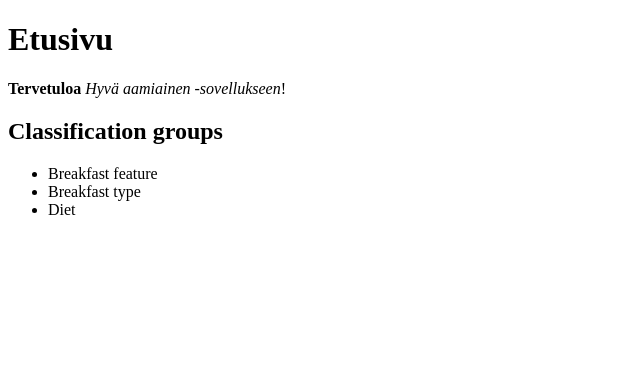
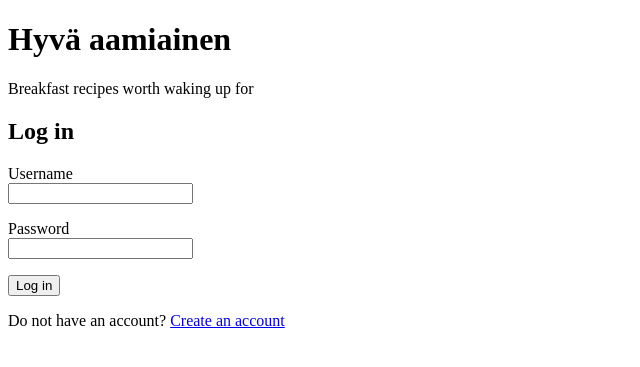
Before and after one commit to verakimo/breakfast, a Flask app: page / in a window 1280 px wide. Shown: the top 367 px of the page, without its empty margins (0-640 px from the left). Run offline with Flask 3, Linux system fonts and the light colour scheme; data comes from the database, SQL or seed files in the repository.

Commit message:
Implement user authentication
Add user registration with password hashing, input validation,
and duplicate username handling.

Add login and logout using Flask sessions and update the interface
for authenticated and unauthenticated users.

Update db.py so execute() rolls back failed SQLite transactions.
Ensure that execute() and query() always close their database
connections to prevent database locks after errors.

```diff
--- a/app.py
+++ b/app.py
@@ -1,14 +1,91 @@
+"""Flask application for the Hyvä aamiainen project."""
+
+import sqlite3
+
 from flask import Flask
-from flask import render_template
+from flask import redirect, render_template, request, session
+from werkzeug.security import check_password_hash, generate_password_hash
+
+import config
 import db
 
+
 app = Flask(__name__)
+app.secret_key = config.secret_key
+
 
 @app.route("/")
 def index():
-    groups = db.query(
-        "SELECT id, name "
-        "FROM classification_groups "
-        "ORDER BY id"
-    )
-    return render_template("index.html", groups=groups)
+    """Show the home page and the login form."""
+    return render_template("index.html")
+
+
+@app.route("/register")
+def register():
+    """Show the registration form."""
+    return render_template("register.html")
+
+
+@app.route("/create", methods=["POST"])
+def create():
+    """Create a new user account."""
+    username = request.form["username"].strip()
+    password1 = request.form["password1"]
+    password2 = request.form["password2"]
+
+    if not 3 <= len(username) <= 30:
+        return "The username must contain 3–30 characters.", 400
+
+    if not 8 <= len(password1) <= 100:
+        return "The password must contain 8–100 characters.", 400
+
+    if password1 != password2:
+        return "The passwords do not match.", 400
+
+    password_hash = generate_password_hash(password1)
+
+    try:
+        sql = """
+            INSERT INTO users (username, password_hash)
+            VALUES (?, ?)
+        """
+        db.execute(sql, [username, password_hash])
+    except sqlite3.IntegrityError:
+        return "The username is already taken.", 409
+
+    return redirect("/")
+
+
+@app.route("/login", methods=["POST"])
+def login():
+    """Log a user in when the username and password are correct."""
+    username = request.form["username"].strip()
+    password = request.form["password"]
+
+    sql = """
+        SELECT id, username, password_hash
+        FROM users
+        WHERE username = ?
+    """
+    rows = db.query(sql, [username])
+
+    if not rows:
+        return "Invalid username or password.", 401
+
+    user = rows[0]
+
+    if not check_password_hash(user["password_hash"], password):
+        return "Invalid username or password.", 401
+
+    session.clear()
+    session["user_id"] = user["id"]
+    session["username"] = user["username"]
+
+    return redirect("/")
+
+
+@app.route("/logout")
+def logout():
+    """Log the current user out."""
+    session.clear()
+    return redirect("/")
--- a/db.py
+++ b/db.py
@@ -12,18 +12,27 @@ def get_connection():
 
 def execute(sql, params=()):
     connection = get_connection()
-    result = connection.execute(sql, params)
-    connection.commit()
-    g.last_insert_id = result.lastrowid
-    connection.close()
+
+    try:
+        result = connection.execute(sql, params)
+        connection.commit()
+        g.last_insert_id = result.lastrowid
+    except Exception:
+        connection.rollback()
+        raise
+    finally:
+        connection.close()
+
+
+def query(sql, params=()):
+    connection = get_connection()
+
+    try:
+        result = connection.execute(sql, params).fetchall()
+        return result
+    finally:
+        connection.close()
 
 
 def last_insert_id():
     return g.last_insert_id
-
-
-def query(sql, params=()):
-    connection = get_connection()
-    result = connection.execute(sql, params).fetchall()
-    connection.close()
-    return result
--- a/templates/index.html
+++ b/templates/index.html
@@ -1,22 +1,61 @@
 <!DOCTYPE html>
-<html>
+<html lang="en">
+<head>
+  <meta charset="UTF-8">
+  <meta name="viewport" content="width=device-width, initial-scale=1.0">
+  <title>Home | Hyvä aamiainen</title>
+</head>
+<body>
+  <header>
+    <h1>Hyvä aamiainen</h1>
+    <p>Breakfast recipes worth waking up for</p>
+  </header>
 
-<head>
-  <title>Etusivu</title>
-</head>
+  <main>
+    {% if session.username %}
+      <section>
+        <h2>Welcome, {{ session.username }}!</h2>
+        <p>You are logged in.</p>
+        <p><a href="/logout">Log out</a></p>
+      </section>
+    {% else %}
+      <section>
+        <h2>Log in</h2>
 
-<body>
-  <h1>Etusivu</h1>
-  <p>
-    <b>Tervetuloa</b> <i>Hyvä aamiainen -sovellukseen</i>!
-  </p>
-  <h2>Classification groups</h2>
+        <form action="/login" method="post">
+          <p>
+            <label for="username">Username</label><br>
+            <input
+              id="username"
+              name="username"
+              type="text"
+              maxlength="30"
+              autocomplete="username"
+              required
+            >
+          </p>
 
-  <ul>
-    {% for group in groups %}
-    <li>{{ group.name }}</li>
-    {% endfor %}
-  </ul>
+          <p>
+            <label for="password">Password</label><br>
+            <input
+              id="password"
+              name="password"
+              type="password"
+              maxlength="100"
+              autocomplete="current-password"
+              required
+            >
+          </p>
+
+          <button type="submit">Log in</button>
+        </form>
+
+        <p>
+          Do not have an account?
+          <a href="/register">Create an account</a>
+        </p>
+      </section>
+    {% endif %}
+  </main>
 </body>
-
 </html>
```
Also changed, not shown: templates/register.html (added, +67 -0 lines), 1 other file.
